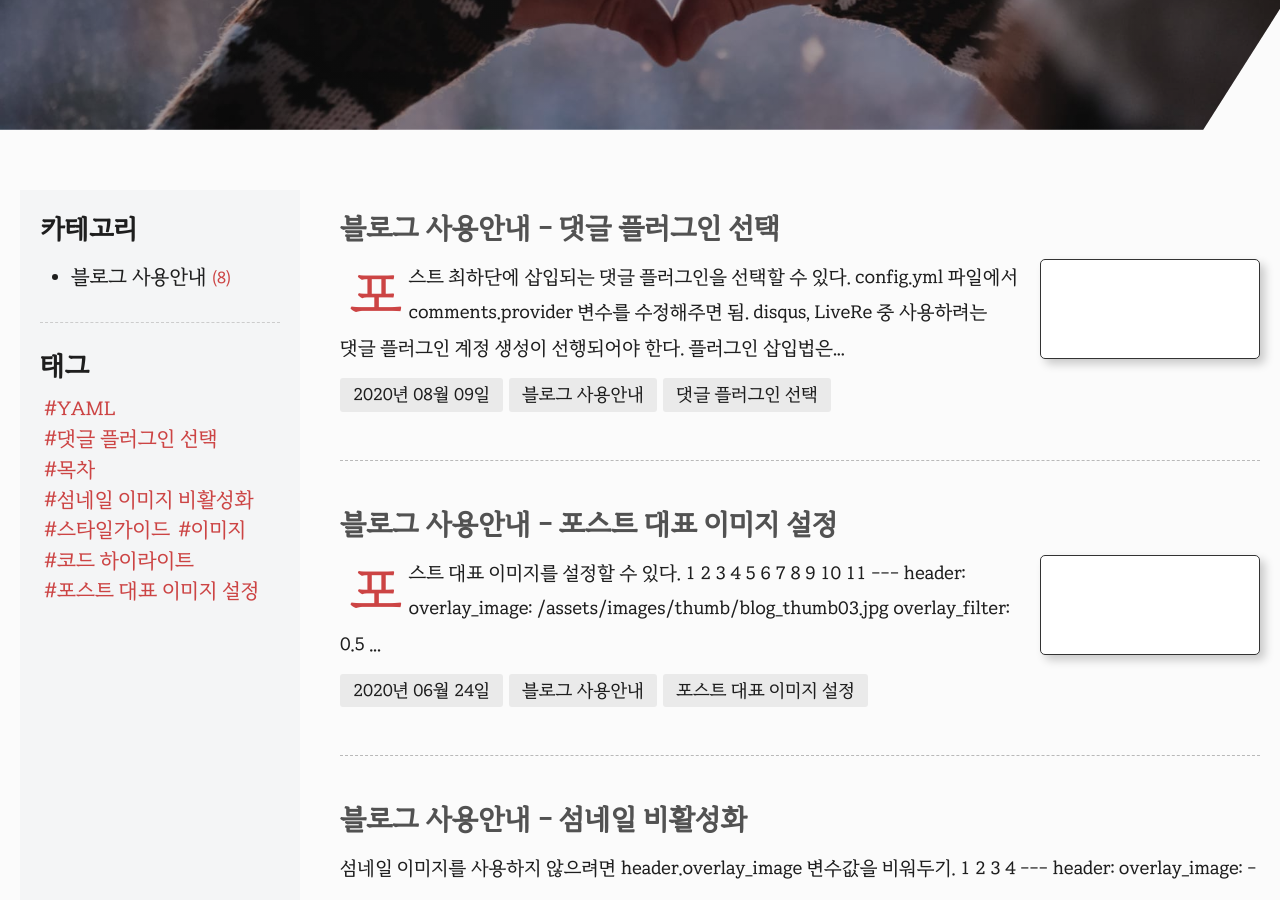
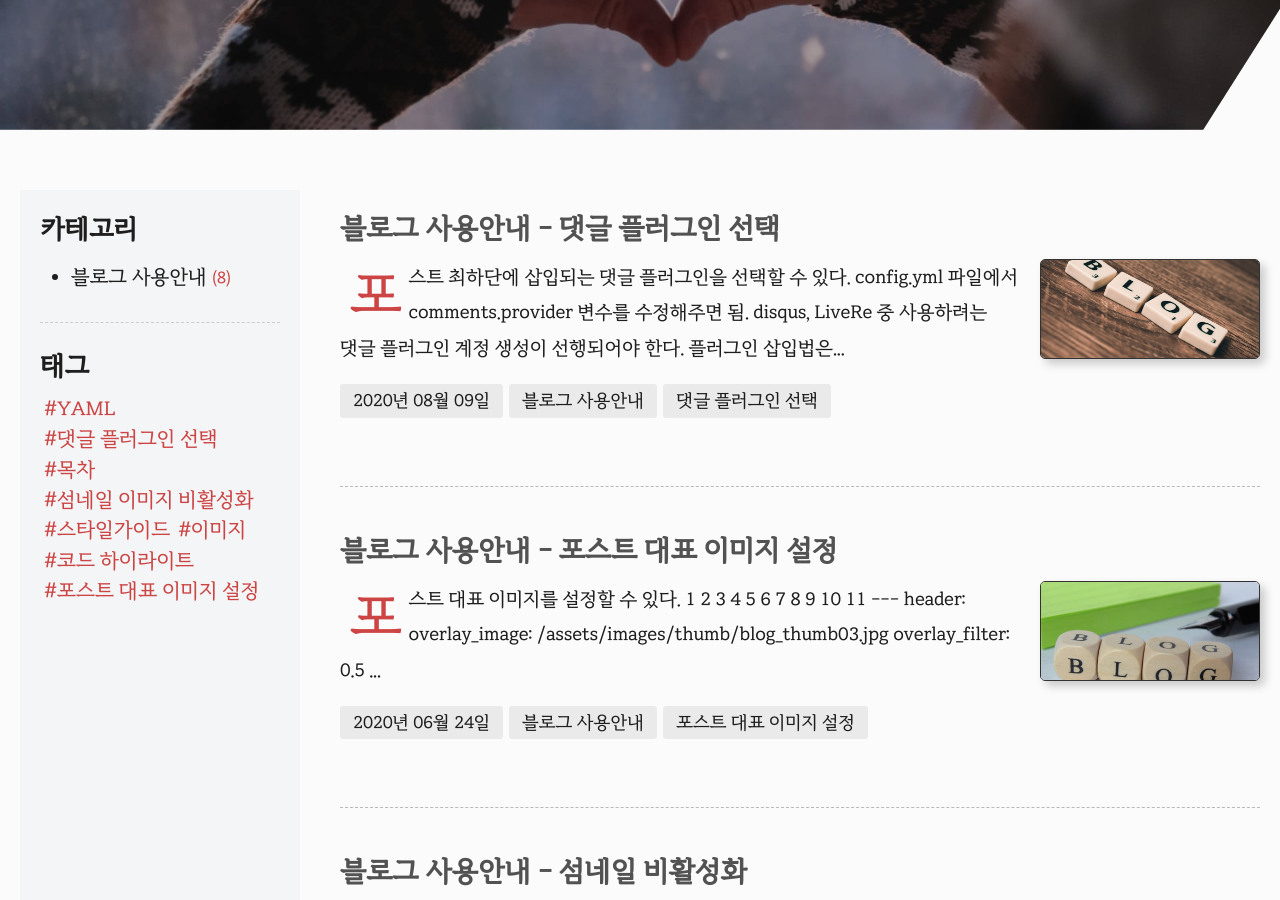
Before and after one commit to selosele/jekyll-theme-tidyred, a Jekyll site: the page built from index.html, in a window 1280 px wide and 900 px high, scrolled down 475 px. Built offline with Jekyll 4.4.1, drawn with Linux system fonts in a browser that asks for light colours; the list of posts is cut into pages by our own code; a style sheet for code colours, icons or effects is not loaded.

Commit message:
섬네일 이미지 미표출 이슈 수정

```diff
--- a/_includes/archive-single.html
+++ b/_includes/archive-single.html
@@ -20,13 +20,15 @@
 
     {%- if page.layout == "home" or page.layout == "archive" or page.layout == "categories" or page.layout == "tags" -%}
     {%- if post.header.overlay_image -%}
-    <p class="archive__item-thumb"></p>
+    <p class="archive__item-thumb">
+      <img src="{{ post.header.overlay_image | relative_url }}" alt="{{ post.header.image_alt }}">
+    </p>
     {%- endif -%}
     {%- endif -%}
 
     <p id="desc-{{ postUrl_r }}" class="archive__item-content{% if post.home_dropcap != false %} has-dropcap{% endif %}">{{ post.content | markdownify | strip_html | truncate: 140 }}</p>
 
-    <div class="archive__item__info-item-wrapper">
+    <p class="archive__item__info-item-wrapper">
       {%- if post.date -%}
       <span class="archive__item__info-item archive__item__info-item--date">
         <i aria-hidden="true" class="xi-time-o"></i>
@@ -50,6 +52,6 @@
       </span>
       {%- endfor -%}
       {%- endif -%}
-    </div>
+    </p>
   </article>
 </li>
```
